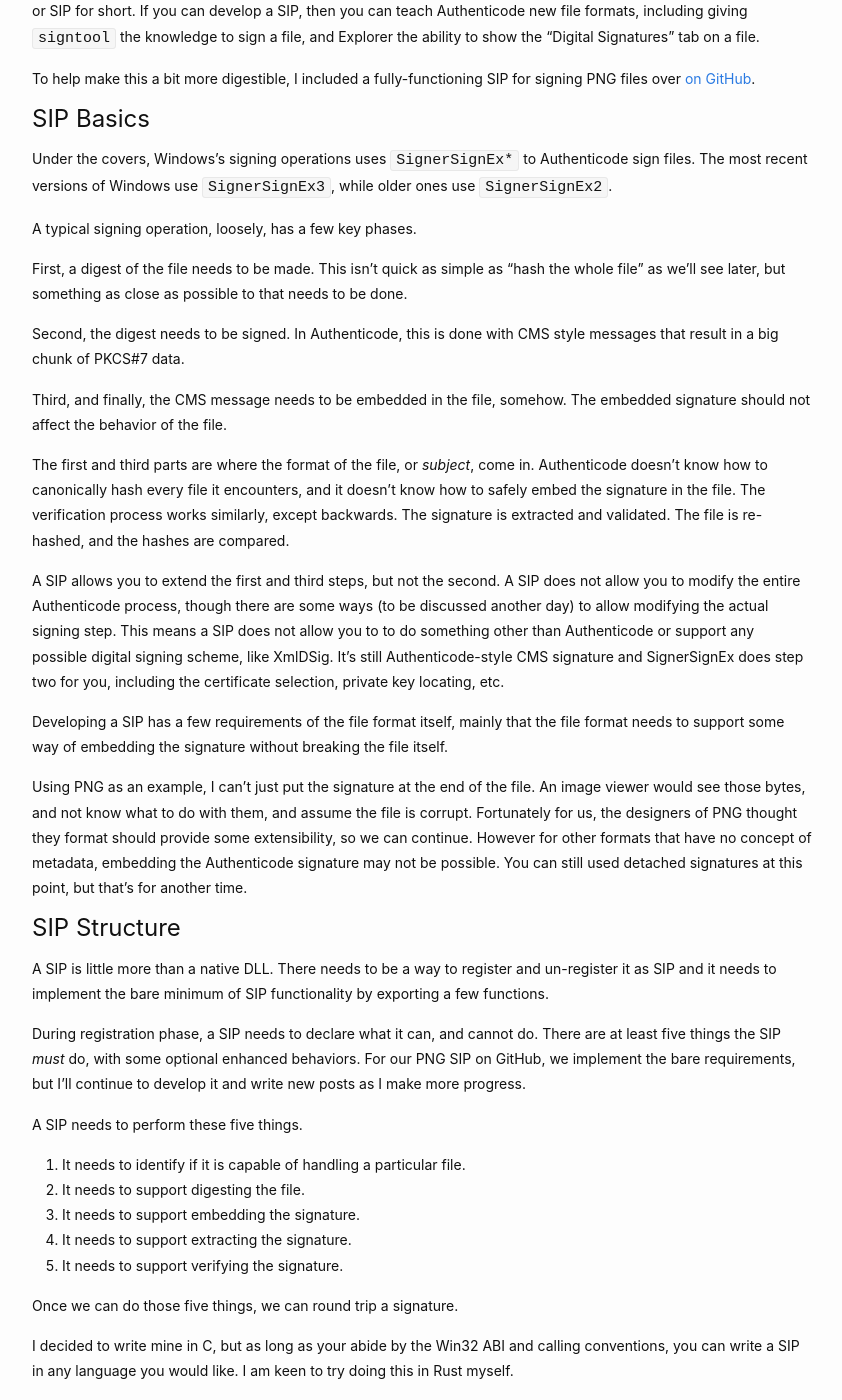
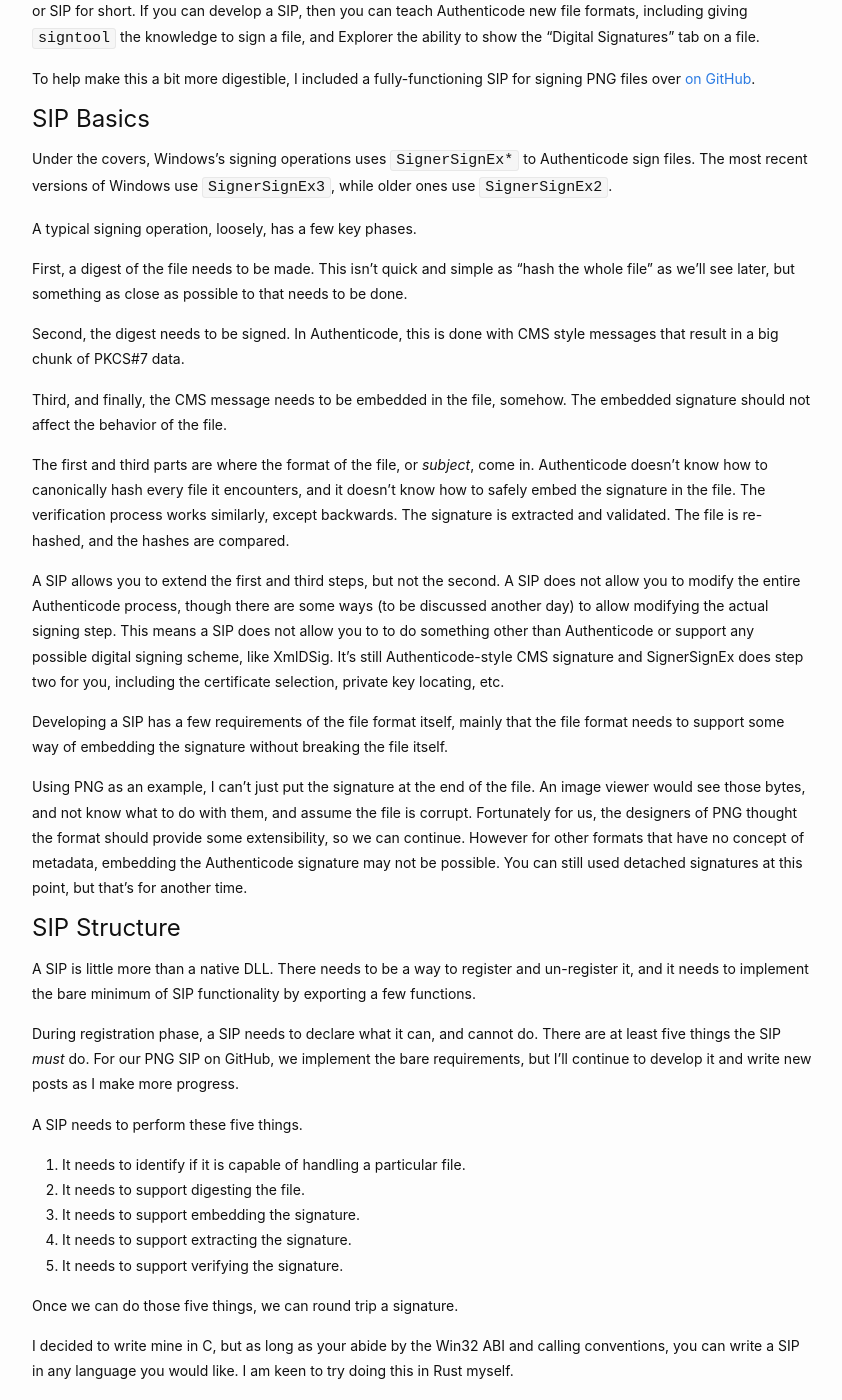
Before and after one commit to vcsjones/vcsjones.dev, a Jekyll site: the page built from _posts/2017-07-05-subject-interface-packages.md, in a window 1280 px wide and 1400 px high, scrolled down 533 px. Shown: the whole window, without its empty margins (218-1060 px from the left). Built offline with Jekyll 4.4.1, drawn with Linux system fonts in a browser that asks for light colours.

Commit message:
Stupid typos.

```diff
--- a/_posts/2017-07-05-subject-interface-packages.md
+++ b/_posts/2017-07-05-subject-interface-packages.md
@@ -38,7 +38,7 @@
 
 A typical signing operation, loosely, has a few key phases.
 
-First, a digest of the file needs to be made. This isn't quick as simple as
+First, a digest of the file needs to be made. This isn't quick and simple as
 "hash the whole file" as we'll see later, but something as close as possible to
 that needs to be done.
 
@@ -69,7 +69,7 @@
 Using PNG as an example, I can't just put the signature at the end of the file.
 An image viewer would see those bytes, and not know what to do with them, and
 assume the file is corrupt. Fortunately for us, the designers of PNG thought
-they format should provide some extensibility, so we can continue. However for
+the format should provide some extensibility, so we can continue. However for
 other formats that have no concept of metadata, embedding the
 Authenticode signature may not be possible. You can still used detached
 signatures at this point, but that's for another time.
@@ -77,12 +77,12 @@
 # SIP Structure
 
 A SIP is little more than a native DLL. There needs to be a way to register
-and un-register it as SIP and it needs to implement the bare minimum of SIP
+and un-register it, and it needs to implement the bare minimum of SIP
 functionality by exporting a few functions.
 
 During registration phase, a SIP needs to declare what it can, and cannot do.
-There are at least five things the SIP *must* do, with some optional enhanced
-behaviors. For our PNG SIP on GitHub, we implement the bare requirements, but
+There are at least five things the SIP *must* do.
+For our PNG SIP on GitHub, we implement the bare requirements, but
 I'll continue to develop it and write new posts as I make more progress.
 
 A SIP needs to perform these five things.
@@ -232,7 +232,6 @@
 
 BOOL WINAPI PngIsFileSupportedName(WCHAR *pwszFileName, GUID *pgSubject)
 {
-
 	return FALSE;
 }
 
```
